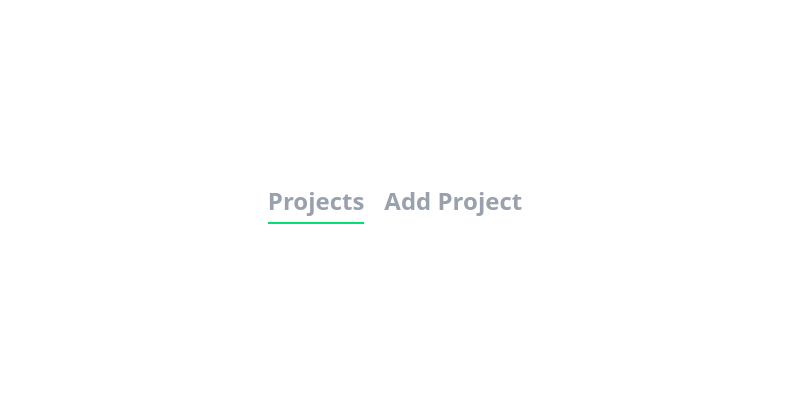
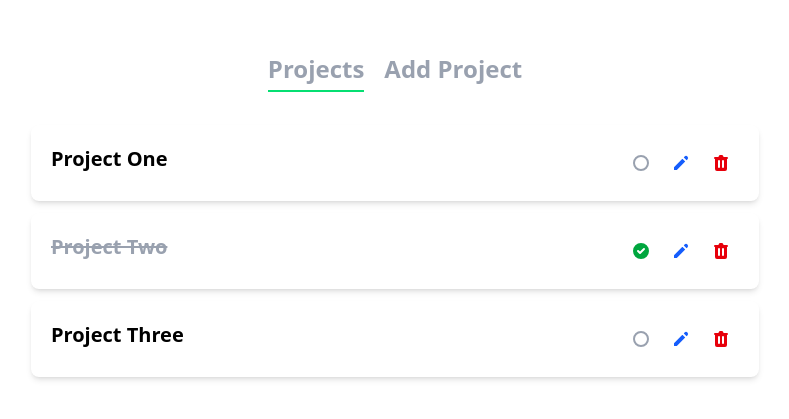
Before and after one commit to Zin-Mg-Nyunt/project-planner, a Vue app: page / in a window 1280 px wide. Shown: the part 179-598 px from the top of the page, without its empty margins (245-1034 px from the left). Built offline with nearby package versions, Linux system fonts and the light colour scheme; data requests are answered from the project's data file.

Commit message:
fetch projects and show

```diff
--- /dev/null
+++ b/database/db.json
@@ -0,0 +1,7 @@
+{
+  "projects": [
+    { "id": 1, "title": "project one", "detail": "project one detail", "completed": false },
+    { "id": 2, "title": "project two", "detail": "project two detail", "completed": true },
+    { "id": 3, "title": "project three", "detail": "project three detail", "completed": false }
+  ]
+}
--- a/package.json
+++ b/package.json
@@ -11,7 +11,8 @@
     "build": "vite build",
     "preview": "vite preview",
     "lint": "eslint . --fix --cache",
-    "format": "prettier --write --experimental-cli src/"
+    "format": "prettier --write --experimental-cli src/",
+    "server": "json-server --watch database/db.json"
   },
   "dependencies": {
     "@tailwindcss/vite": "^4.1.17",
--- /dev/null
+++ b/src/components/SingleProject.vue
@@ -0,0 +1,107 @@
+<template>
+  <div class="p-5 mb-3 bg-white rounded-lg shadow-md hover:shadow-lg transition-all">
+    <div class="flex justify-between items-center">
+      <h2
+        class="text-xl font-semibold mb-2 capitalize cursor-pointer"
+        :class="{ 'line-through text-gray-400': project.completed }"
+        @click="showDetail = !showDetail"
+      >
+        {{ project.title }}
+      </h2>
+      <div class="flex items-center gap-1">
+        <!-- Complete Toggle -->
+        <button
+          class="rounded-full hover:bg-green-100 transition-colors cursor-pointer p-2"
+          :title="project.completed ? 'Mark as incomplete' : 'Mark as complete'"
+        >
+          <svg
+            v-if="project.completed"
+            xmlns="http://www.w3.org/2000/svg"
+            class="h-5 w-5 text-green-600"
+            viewBox="0 0 20 20"
+            fill="currentColor"
+          >
+            <path
+              fill-rule="evenodd"
+              d="M10 18a8 8 0 100-16 8 8 0 000 16zm3.707-9.293a1 1 0 00-1.414-1.414L9 10.586 7.707 9.293a1 1 0 00-1.414 1.414l2 2a1 1 0 001.414 0l4-4z"
+              clip-rule="evenodd"
+            />
+          </svg>
+          <svg
+            v-else
+            xmlns="http://www.w3.org/2000/svg"
+            class="h-5 w-5 text-gray-400"
+            viewBox="0 0 20 20"
+            fill="currentColor"
+          >
+            <path
+              fill-rule="evenodd"
+              d="M10 18a8 8 0 100-16 8 8 0 000 16zm0-2a6 6 0 100-12 6 6 0 000 12z"
+              clip-rule="evenodd"
+            />
+          </svg>
+        </button>
+
+        <!-- Edit Icon -->
+        <button
+          class="rounded-full hover:bg-blue-100 transition-colors cursor-pointer p-2"
+          title="Edit project"
+        >
+          <svg
+            xmlns="http://www.w3.org/2000/svg"
+            class="h-5 w-5 text-blue-600"
+            viewBox="0 0 20 20"
+            fill="currentColor"
+          >
+            <path
+              d="M13.586 3.586a2 2 0 112.828 2.828l-.793.793-2.828-2.828.793-.793zM11.379 5.793L3 14.172V17h2.828l8.38-8.379-2.83-2.828z"
+            />
+          </svg>
+        </button>
+
+        <!-- Delete Icon -->
+        <button
+          class="rounded-full hover:bg-red-100 transition-colors cursor-pointer p-2"
+          title="Delete project"
+        >
+          <svg
+            xmlns="http://www.w3.org/2000/svg"
+            class="h-5 w-5 text-red-600"
+            viewBox="0 0 20 20"
+            fill="currentColor"
+          >
+            <path
+              fill-rule="evenodd"
+              d="M9 2a1 1 0 00-.894.553L7.382 4H4a1 1 0 000 2v10a2 2 0 002 2h8a2 2 0 002-2V6a1 1 0 100-2h-3.382l-.724-1.447A1 1 0 0011 2H9zM7 8a1 1 0 012 0v6a1 1 0 11-2 0V8zm5-1a1 1 0 00-1 1v6a1 1 0 102 0V8a1 1 0 00-1-1z"
+              clip-rule="evenodd"
+            />
+          </svg>
+        </button>
+      </div>
+    </div>
+    <p
+      v-if="showDetail"
+      class="text-gray-600 text-sm"
+      :class="{ 'line-through text-gray-400': project.completed }"
+    >
+      {{ project.detail }}
+    </p>
+  </div>
+</template>
+
+<script>
+export default {
+  props: {
+    project: {
+      type: Object,
+    },
+  },
+  data() {
+    return {
+      showDetail: false,
+    }
+  },
+}
+</script>
+
+<style scoped></style>
--- a/src/views/ProjectsView.vue
+++ b/src/views/ProjectsView.vue
@@ -1,2 +1,33 @@
-<template></template>
-<script></script>
+<template>
+  <div class="w-full max-w-4xl">
+    <div v-if="projects.length === 0" class="text-center text-gray-500 py-10">
+      No projects found. Add a new project to get started!
+    </div>
+    <div v-else>
+      <SingleProject v-for="project in projects" :key="project.id" :project="project" />
+    </div>
+  </div>
+</template>
+
+<script>
+import SingleProject from '@/components/SingleProject.vue'
+
+export default {
+  components: {
+    SingleProject,
+  },
+  data() {
+    return {
+      projects: [],
+    }
+  },
+  mounted() {
+    fetch('http://localhost:3000/projects')
+      .then((res) => res.json())
+      .then((datas) => (this.projects = datas))
+      .catch()
+  },
+}
+</script>
+
+<style scoped></style>
```
